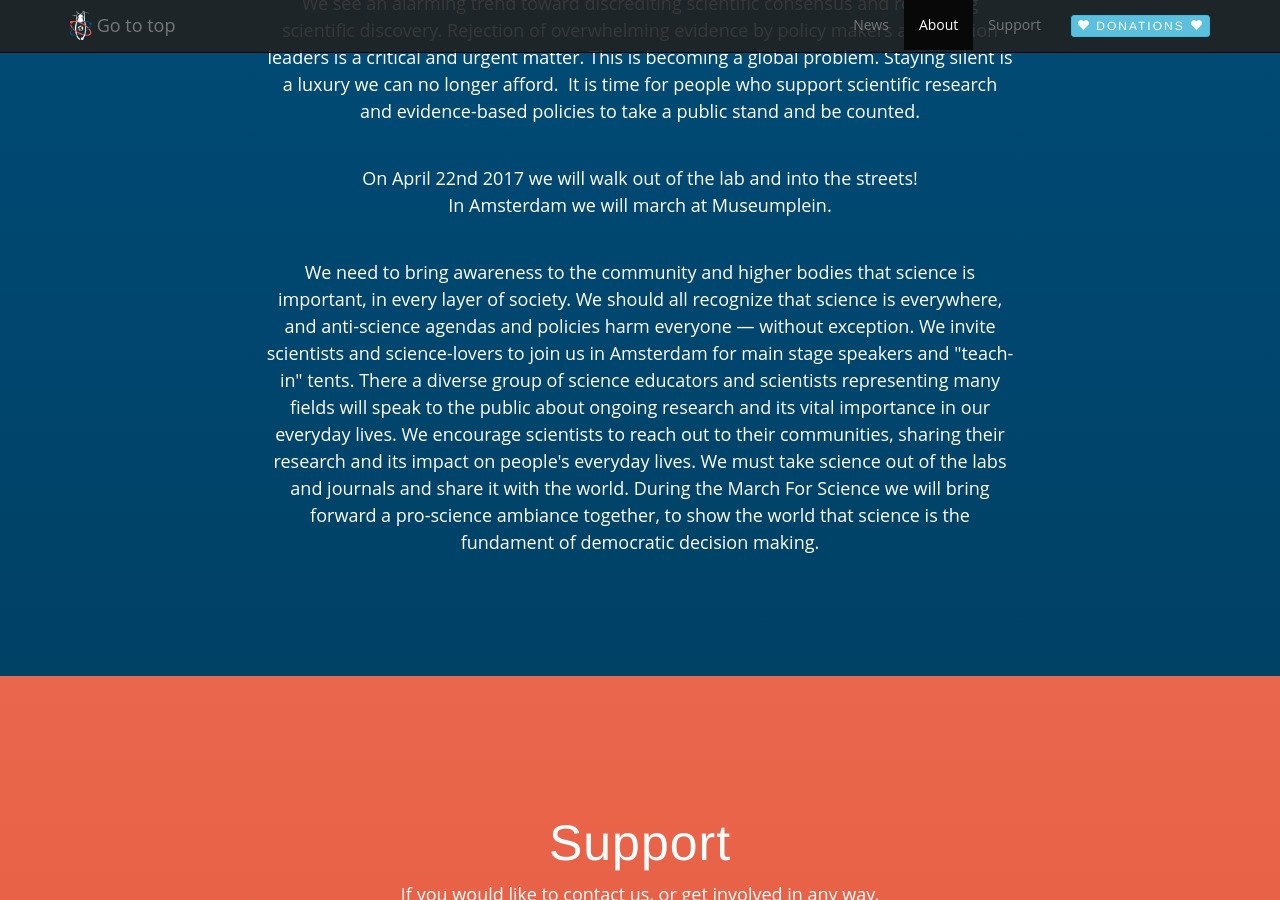
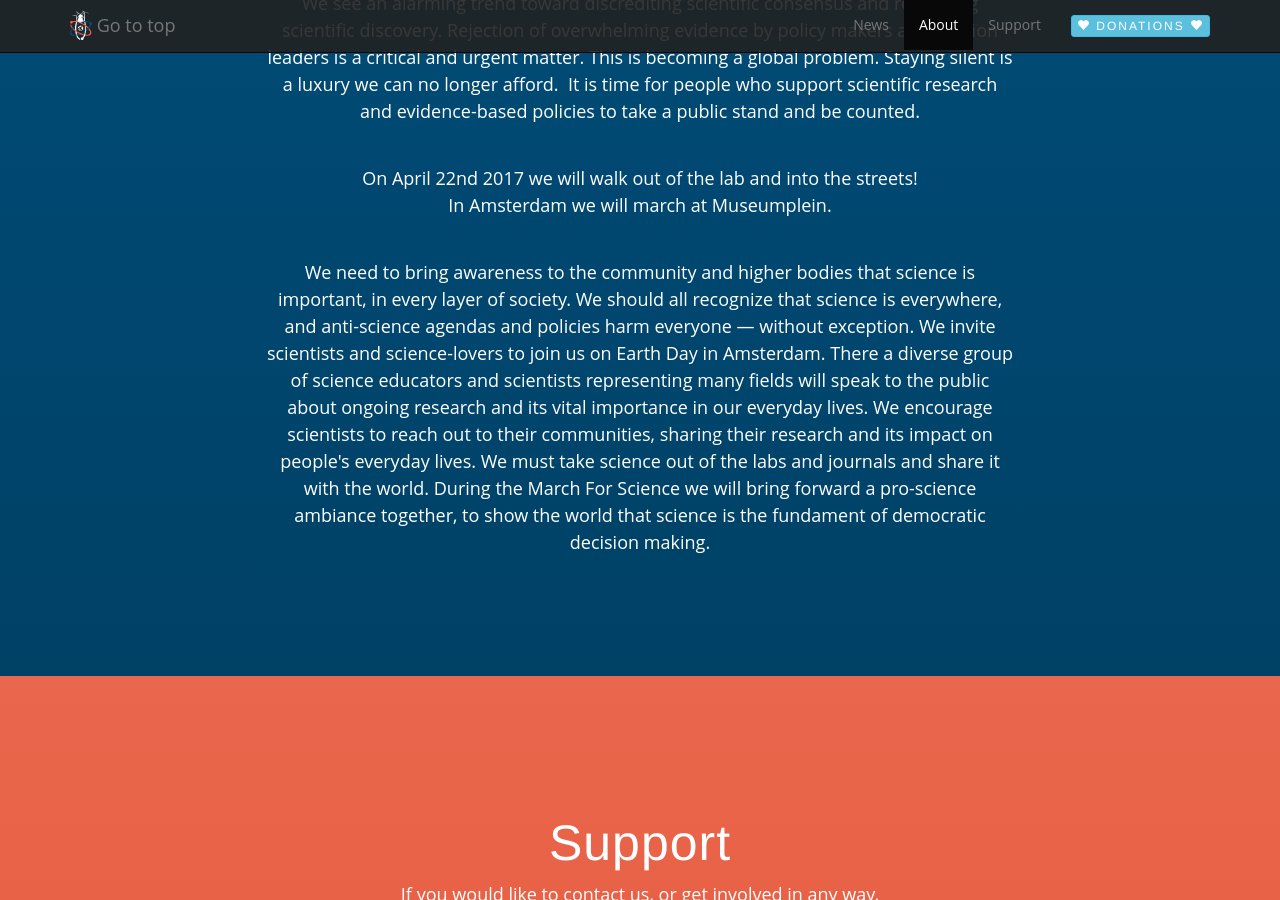
Before and after one commit to marchforsciencenl/marchforsciencenl-website, a Jekyll site: the page built from index.html, in a window 1280 px wide and 900 px high, scrolled down 2123 px. Built offline with Jekyll 4.4.1, drawn with Linux system fonts in a browser that asks for light colours; comment, search, counter and statistics services are not loaded.

Commit message:
Changed text

```diff
--- a/_includes/about.html
+++ b/_includes/about.html
@@ -30,7 +30,7 @@ In Amsterdam we will march at Museumplein.<br>
 We need to bring awareness to the community and higher bodies that science is important, in every layer of
 society. We should all recognize that science is everywhere, and anti-science agendas and policies harm everyone — without exception.
 	We invite scientists and science-lovers
-to join us in Amsterdam for main stage speakers and &quot;teach-in&quot; tents. There a diverse group of science educators
+to join us on Earth Day in Amsterdam. There a diverse group of science educators
 and scientists representing many fields will speak to the public about ongoing research and its vital importance in
 our everyday lives. We encourage scientists to reach out to their communities, sharing their research and its
 impact on people&#39;s everyday lives. We must take science out of the labs and journals and share it with the world.
```
